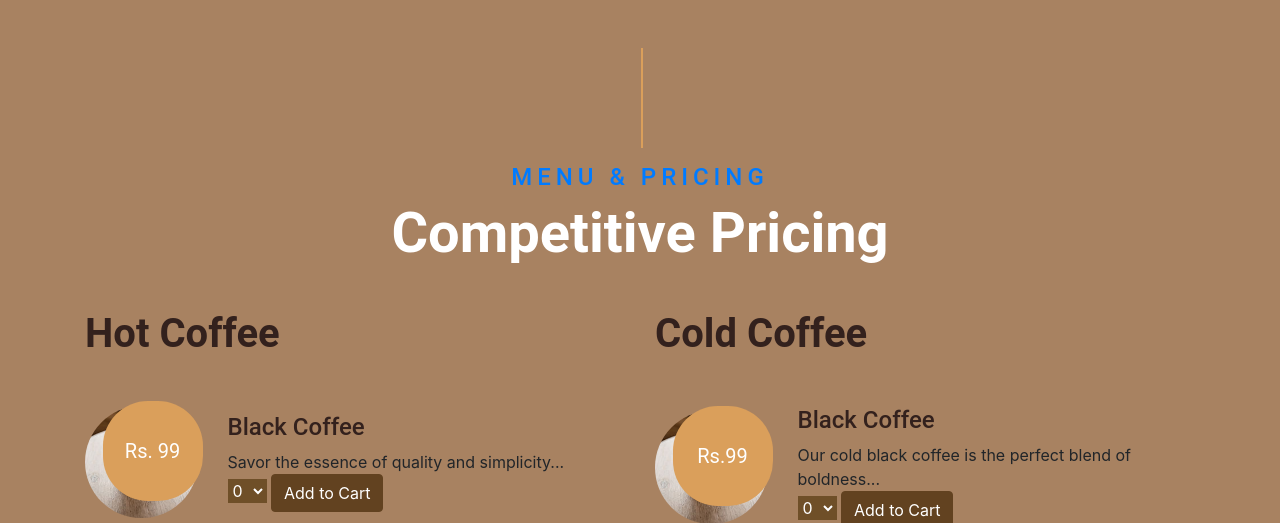
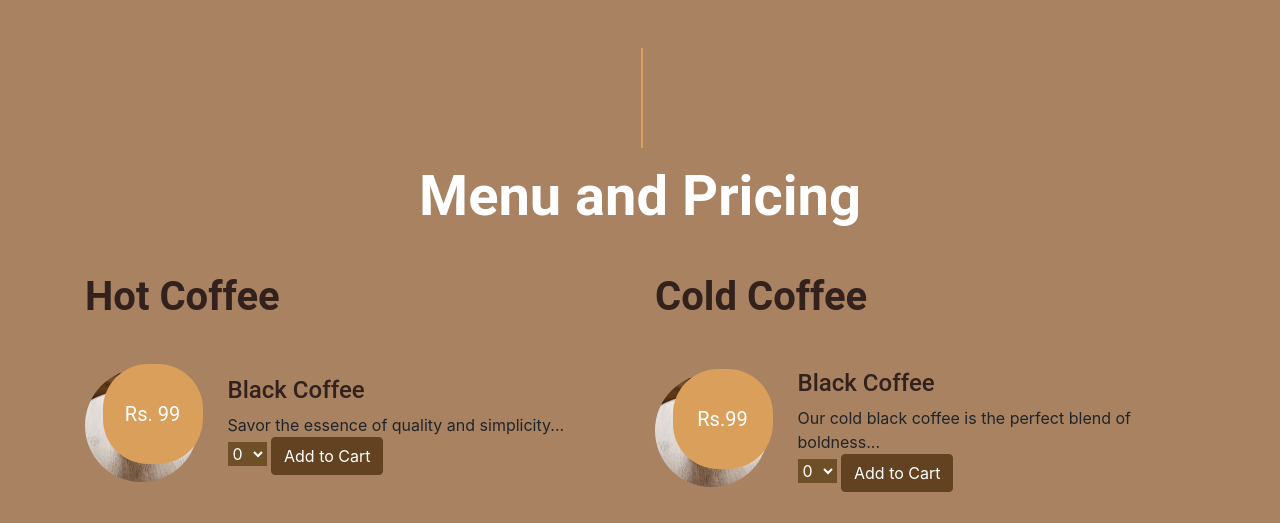
Before and after one commit to sanjanagupta21/Coffeeshop-, a Django app: page /menu/ in a window 1280 px wide. Shown: the top 523 px of the page. Run offline with Django 4.2, Linux system fonts and the light colour scheme; some libraries are stand-ins or nearby versions.

Commit message:
updated code and menu.html

```diff
--- a/app/templates/menu.html
+++ b/app/templates/menu.html
@@ -54,8 +54,7 @@
     <div class="container-fluid pt-5">
         <div class="container">
             <div class="section-title">
-                <h4 class="text-primary text-uppercase">Menu & Pricing</h4>
-                <h1 class="display-4">Competitive Pricing</h1>
+                <h1 class="display-4">Menu and Pricing</h1>
             </div>
             <div class="row">
                 <div class="col-lg-6">
```
